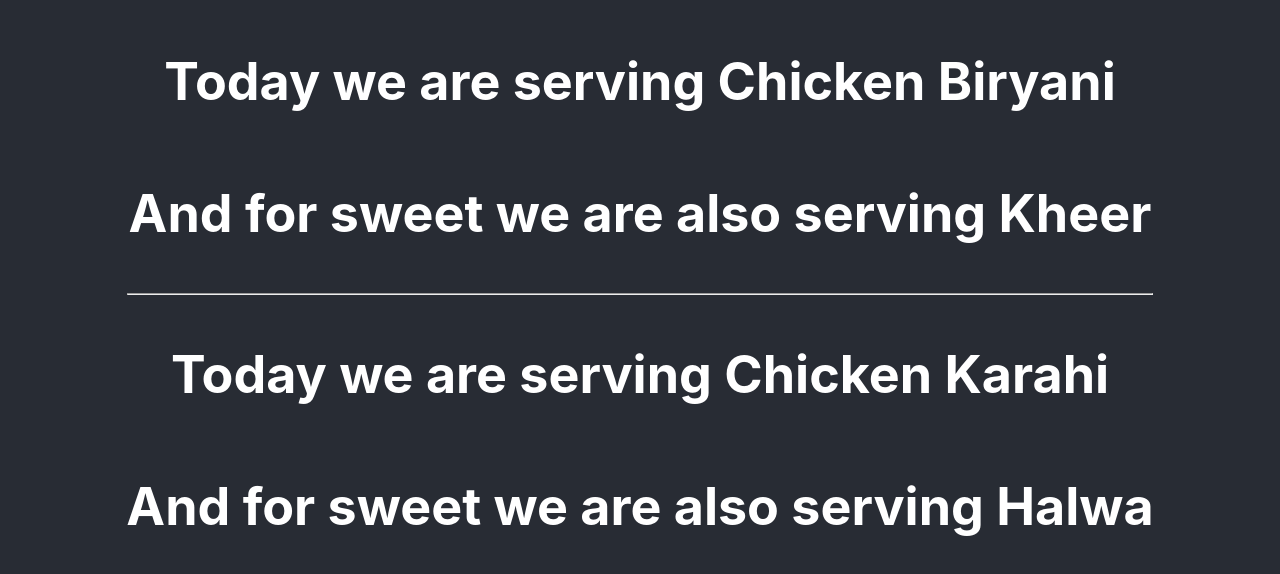
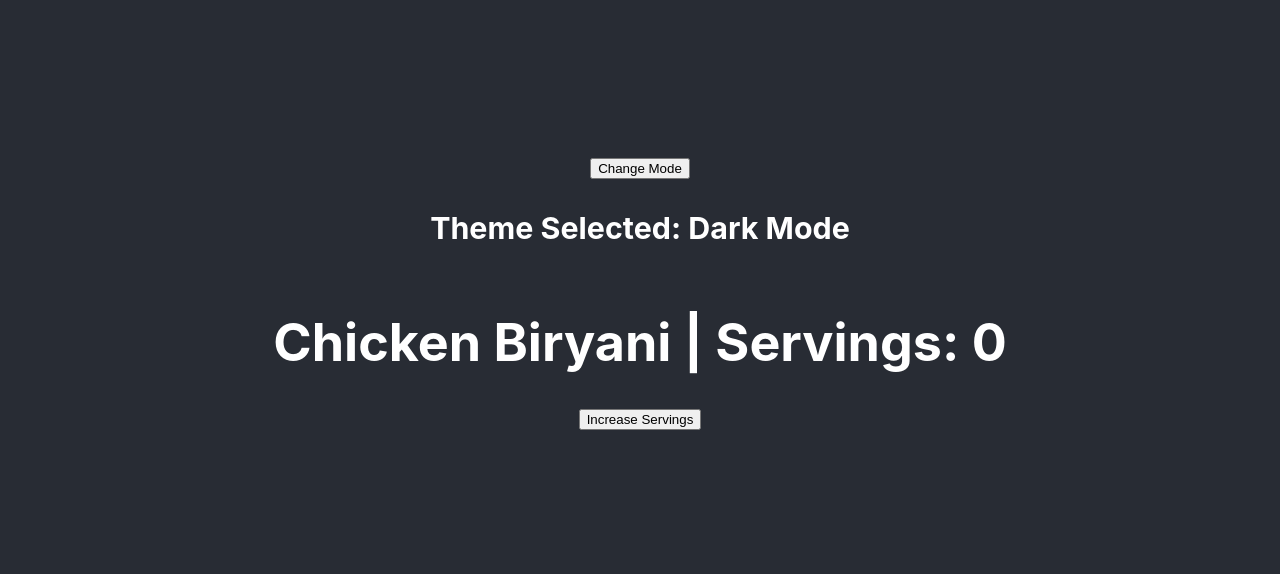
Before and after one commit to JalalAmeerzai/Panacloud-Bootcamp-c2, a React (Create React App) app: page / in a window 1280 px wide. Shown: the part 106-680 px from the top of the page. Built offline with nearby package versions, Linux system fonts and the light colour scheme.

Commit message:
Created states using react hooks

```diff
--- a/src/App.css
+++ b/src/App.css
@@ -2,7 +2,18 @@
   text-align: center;
 }
 
-.App-header {
+.lightMode {
+  background-color: khaki;
+  min-height: 100vh;
+  display: flex;
+  flex-direction: column;
+  align-items: center;
+  justify-content: center;
+  font-size: calc(10px + 2vmin);
+  color: #282c34;
+}
+
+.darkMode {
   background-color: #282c34;
   min-height: 100vh;
   display: flex;
--- a/src/App.js
+++ b/src/App.js
@@ -1,14 +1,23 @@
 import './App.css';
-import React from 'react';
+import React, {useState} from 'react';
 import Dinner from './dinner';
 
 function App() {
+
+  let [count, setCount] = useState(0);
+  let [mode, setMode] = useState(true);
+
   return (
     <div className="App">
-      <header className="App-header">
-        <Dinner dishName="Chicken Biryani" sweetName="Kheer" />
-        <hr/>
-        <Dinner dishName="Chicken Karahi" sweetName="Halwa" />
+      <header className={`${mode ? 'darkMode' : 'lightMode'}`}>
+        <button onClick={ () => setMode(!mode)}>
+          Change Mode
+        </button>
+        <h3>Theme Selected: {mode ? 'Dark Mode' : 'Light Mode'}</h3>
+        <Dinner dishName="Chicken Biryani" serving={count} />
+        <button onClick={() => setCount(++count)}>
+          Increase Servings
+        </button>
       </header>
     </div>
   );
--- a/src/dinner.js
+++ b/src/dinner.js
@@ -1,19 +1,9 @@
 import React from 'react';
 
-// function Dinner(props){
-//     return (
-//         <div className="App">
-//             <h1>Today we are serving {props.dishName}</h1>
-//             <h1>And we are also serving {props.sweetName}</h1>
-//         </div>
-//     );
-// }
-
-let Dinner = (props) => {
+function Dinner(props){
     return (
         <React.Fragment>
-            <h1>Today we are serving {props.dishName}</h1>
-            <h1>And for sweet we are also serving {props.sweetName}</h1>
+            <h1>{props.dishName} | Servings: {props.serving}</h1>
         </React.Fragment>
     );
 }
```
Also changed, not shown: 1 other file (tests, documents, lock files or other folders).
